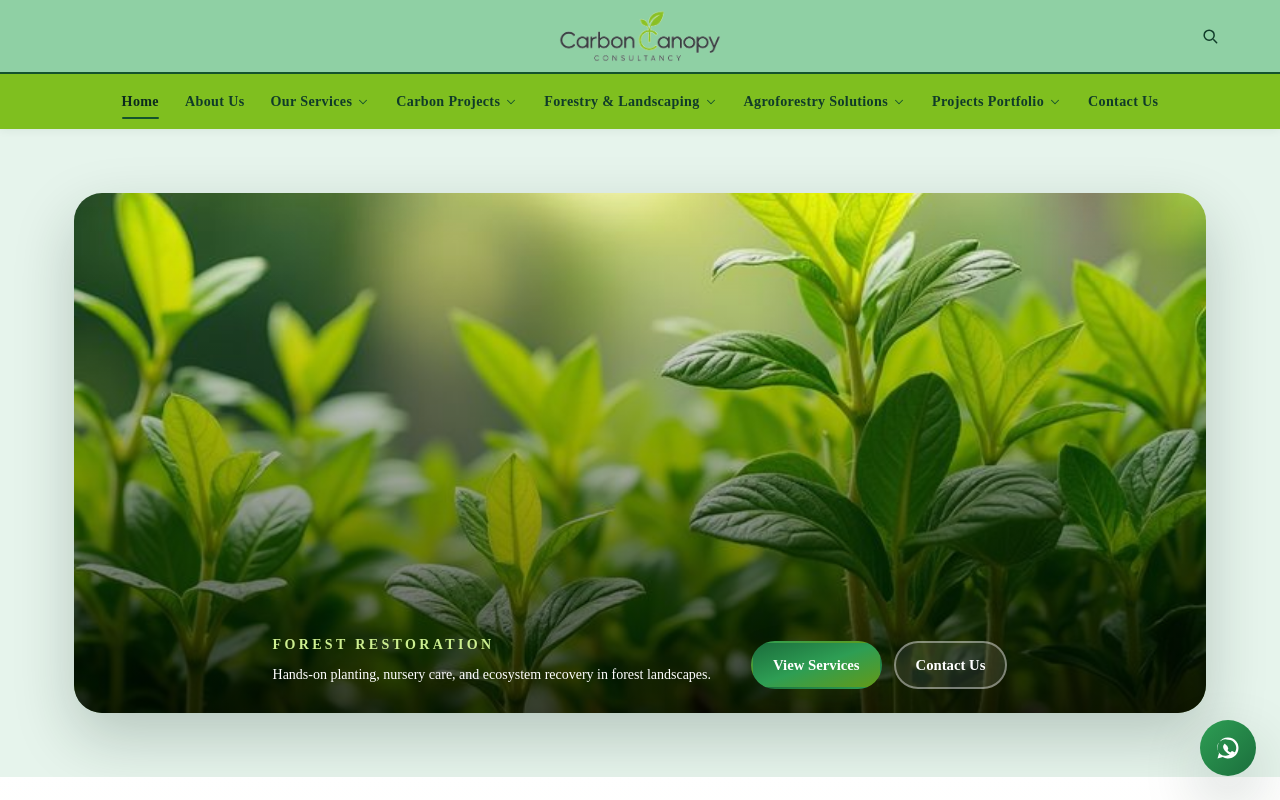
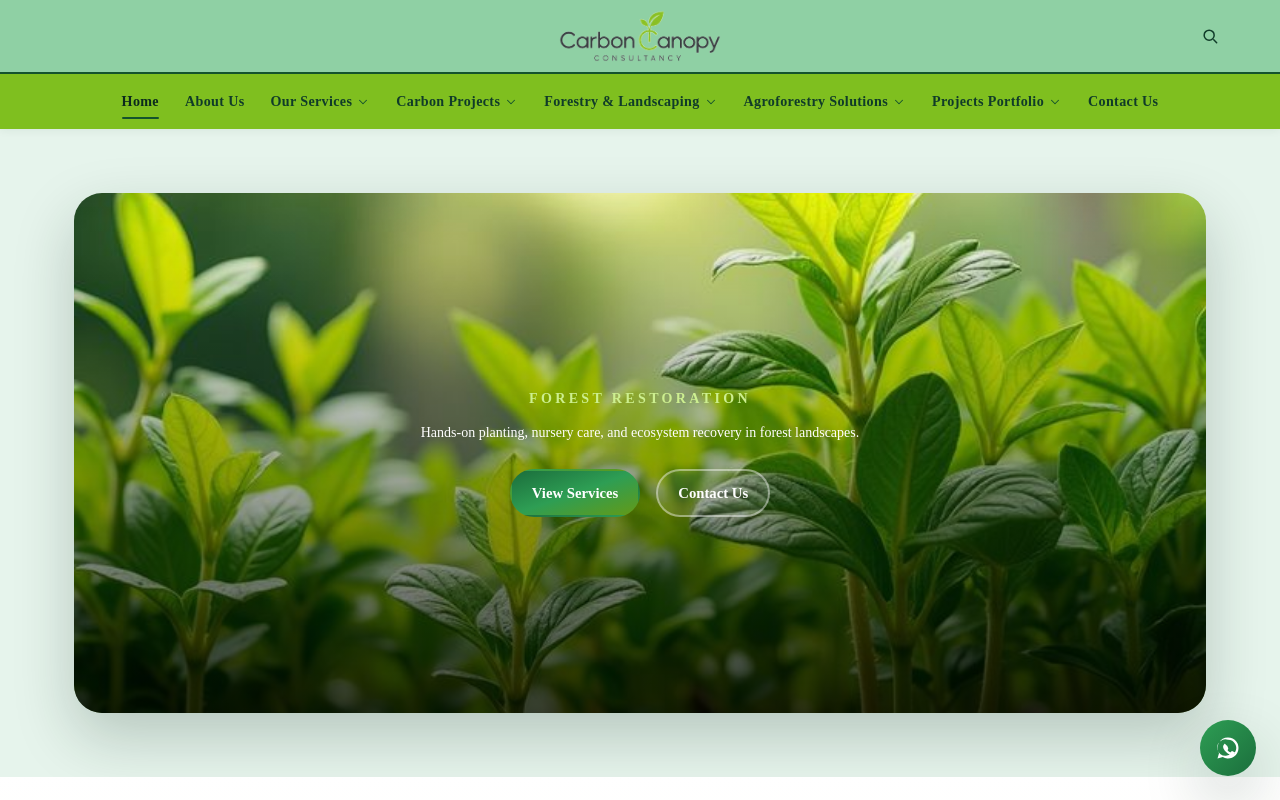
Before and after one commit to creda-cmd/carbon-canopy, a React (Vite) app in the folder client/: page / in a window 1280 px wide. Shown: the top 800 px of the page. Built offline with nearby package versions, Linux system fonts and the light colour scheme.

Commit message:
Carousel: center overlay content and CTAs

```diff
--- a/client/src/pages/Home.jsx
+++ b/client/src/pages/Home.jsx
@@ -80,18 +80,18 @@ export default function Home() {
                 >
                   <img src={slide.image} alt={slide.alt} className="h-full w-full object-cover" />
                   <div className="absolute inset-0 bg-gradient-to-t from-black/70 via-black/30 to-transparent" />
-                  <div className="absolute inset-x-6 bottom-6 flex w-auto flex-col items-center gap-4 text-white md:flex-row md:justify-center">
-                    <div className="text-center md:mr-6 md:text-left">
+                  <div className="absolute inset-0 flex items-center justify-center text-center px-6 text-white">
+                    <div className="max-w-2xl">
                       <p className="text-sm font-semibold uppercase tracking-[0.24em] text-lime-200">{slide.title}</p>
-                      <p className="mt-2 text-sm leading-6 max-w-xl">{slide.desc}</p>
-                    </div>
-                    <div className="mt-2 flex gap-3">
+                      <p className="mt-3 text-sm leading-6">{slide.desc}</p>
+                      <div className="mt-6 flex justify-center gap-4">
                         <Link to="/services" className="btn btn-primary">
                           View Services
                         </Link>
                         <Link to="/contact" className="btn btn-light">
                           Contact Us
                         </Link>
+                      </div>
                     </div>
                   </div>
                 </div>
```
Lines whose indentation alone changed are shown as unchanged.
